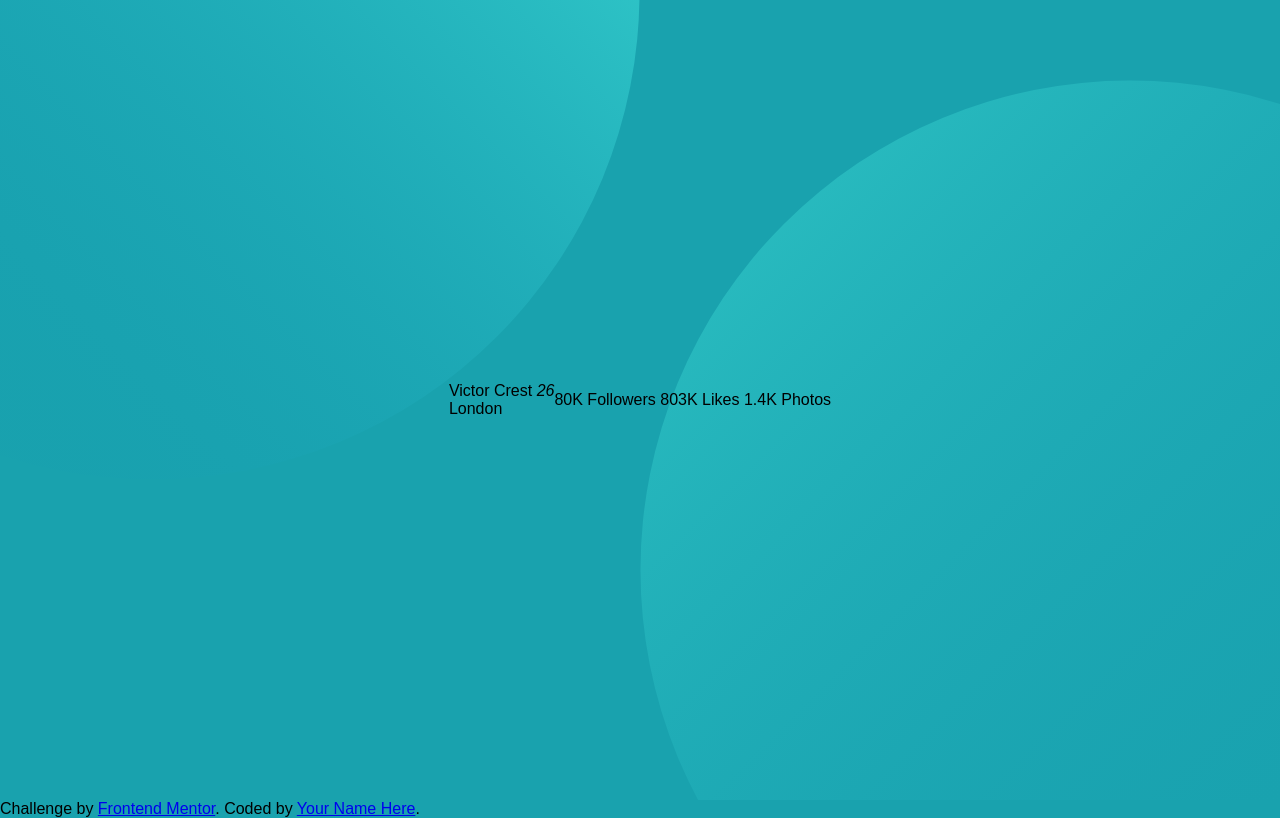
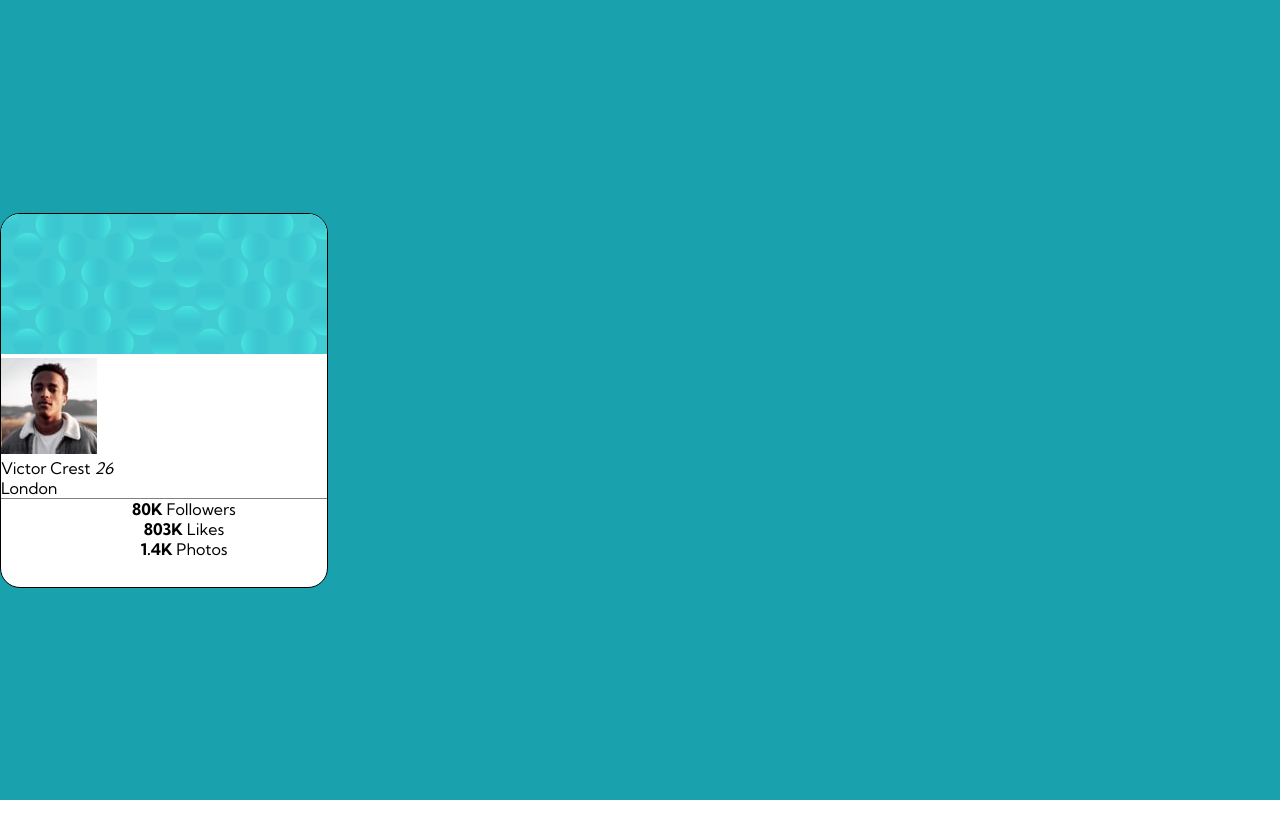
Before and after one commit to StudioWebpic/frontendmentor-profile-card, a plain HTML site: page index.html in a window 1280 px wide. Drawn offline with Linux system fonts and the light colour scheme.

Commit message:
1er phase

```diff
--- a/index.html
+++ b/index.html
@@ -8,26 +8,42 @@
   <title>Frontend Mentor | Profile card component</title>
 
 </head>
+
   <body>
+
     <div class="container">
 
+    <div class=card>
+      <img class="pattern" src="images/bg-pattern-card.svg" alt="">
+      <img class="photo" src="images/image-victor.jpg">
+
+<div>
   <p>Victor Crest
   <em class="age">26</em>
   <br>London</p>
-
-  80K
-  Followers
-
-  803K
-  Likes
-
-  1.4K
-  Photos
 </div>
 
-  <div class="attribution">
+
+<div class=minifooter>
+  <ul>
+    <li><strong>80K</strong> Followers</li>
+    <li><strong>803K</strong> Likes</li>
+    <li><strong>1.4K</strong> Photos</li>
+  </ul>
+</div>
+
+
+
+  </div>
+</div>
+
+<footer>
+ <!-- <div class="attribution">
     Challenge by <a href="https://www.frontendmentor.io?ref=challenge" target="_blank">Frontend Mentor</a>.
-    Coded by <a href="#">Your Name Here</a>.
+    Coded by <a href="#">Your Name Here</a>. -->
   </div>
+</footer>
+
 </body>
+
 </html>
--- a/style.css
+++ b/style.css
@@ -1,3 +1,6 @@
+@import url('https://fonts.googleapis.com/css2?family=Kumbh+Sans:wght@400;700&display=swap');
+
+
 *
 {
     margin: 0;
@@ -7,19 +10,52 @@
 }
 
 
-body
-{
+
+.container{
+
     background-color: hsl(185, 75%, 39%);
     font-family: "Kumbh Sans", sans-serif;
+    min-width: 100vh;
+    height: 100vh;
+    display: flex;
+    flex-direction: column;
+    justify-content: center;
+
+    flex-wrap: nowrap;
+    overflow: hidden;
+
 }
 
-.container{
-    height: 100vh;
-    width: 100vw;
-    background-image: url("images/bg-pattern-top.svg"), url("images/bg-pattern-bottom.svg");
-    background-repeat: no-repeat, no-repeat;
-    background-position: right 50vw bottom 40vh, left 50vw top 10vh;
-    display: flex;
+.card
+{
+    border: solid 1px black;
+    border-radius: 20px;
+    width: 328px;
+    height: 375px;
+    background-color: white;
+    overflow: hidden;
+
+
+}
+
+.card img
+{
     justify-content: center;
-    align-items: center;
 }
+
+.card .minifooter
+{
+    text-align: center;
+    border-top: solid 1px gray;
+}
+
+.card .minifooter ul
+{
+    list-style-type: none;
+    display: inline-block;
+}
+
+.card .minifooter li
+{
+
+}
```
